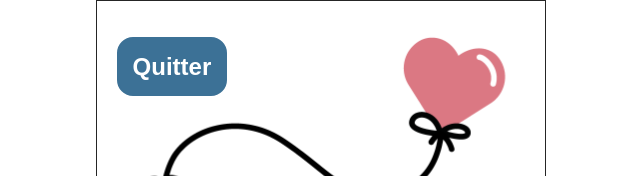
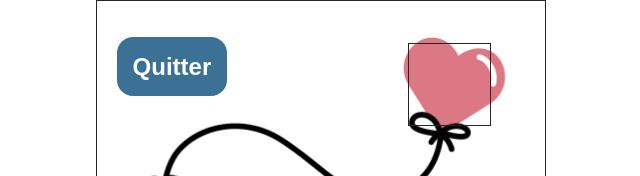
Before and after one commit to Ni-Winx-Ni-Non/App, a Vue app in the folder LHOOMST/: page /game in a window 1280 px wide. Shown: the top 176 px of the page, without its empty margins (319-959 px from the left). Built offline with nearby package versions, Linux system fonts and the light colour scheme.

Commit message:
easter egg

```diff
--- a/LHOOMST/src/views/Game.vue
+++ b/LHOOMST/src/views/Game.vue
@@ -11,6 +11,8 @@ export default {
       quizzResult: [],
       quizSelect: false,
       indexGame: 0,
+      jeu:true,
+      clic:0,
       cloud: [
         {x: 200, y: 1450, visible: false},
         {x: 840, y: 1400, visible: false},
@@ -26,6 +28,13 @@ export default {
     }
   },
   methods: {
+    easterEGG () {
+      this.clic=this.clic+1;
+      if(this.clic==12){
+      this.jeu=!this.jeu
+      this.clic=0
+      }
+    },
     emitQuizz(params) {
       console.log("Emit: " + JSON.stringify(params))
     },
@@ -63,10 +72,17 @@ export default {
 <template>
   <div class="main">
     <div class="ratioView">
-      <div id="view" class="view">
+      <div id="view" class="view" v-if="jeu">
         <button @click="$router.back()" style="position: absolute; top: 20px; left: 20px" id="enter">Quitter</button>
         <div v-for="(item, index) in cloud" :key="index">
           <div @click="nextGame()" :style="'height: ' + (200 * haut) / 1920 + 'px; width: ' + (200 * larg) / 1080 + 'px; position: absolute; top: ' + (item.y * haut)/ 1920 + 'px; left:' + (item.x * larg) / 1080 + 'px'" style="border: 1px solid #252525; cursor: pointer" v-if="item.visible"></div>
+        </div>
+        <div @click="easterEGG()" :style="'height: ' + (200 * haut) / 1920 + 'px; width: ' + (200 * larg) / 1080 + 'px; position: absolute; top: ' + (100 * haut)/ 1920 + 'px; left:' + (750 * larg) / 1080 + 'px'" style="border: 1px solid #252525; cursor: pointer">
+        </div>
+      </div>
+      <div id="vieweasteregg" class="viewvieweasteregg" v-else>
+        <img src="../assets/winx.jpg" style="width:100%">
+        <div @click="easterEGG()" :style="'height: ' + (200 * haut) / 1920 + 'px; width: ' + (200 * larg) / 1080 + 'px; position: absolute; top: ' + (100 * haut)/ 1920 + 'px; left:' + (500 * larg) / 1080 + 'px'" style="border: 1px solid #252525; cursor: pointer">
         </div>
       </div>
     </div>
@@ -123,4 +139,12 @@ body {
   background-size: cover;
   background-position: center;
 }
+.vieweasteregg {
+  border: 1px solid #252525;
+  aspect-ratio: 9/16;
+  max-height: 100%;
+  background-image: url('../assets/winx.jpg');
+  background-size: cover;
+  background-position: center;
+}
 </style>
```
Also changed, not shown: LHOOMST/src/assets/winx.jpg (added), 1 other file (tests, documents, lock files or other folders).
